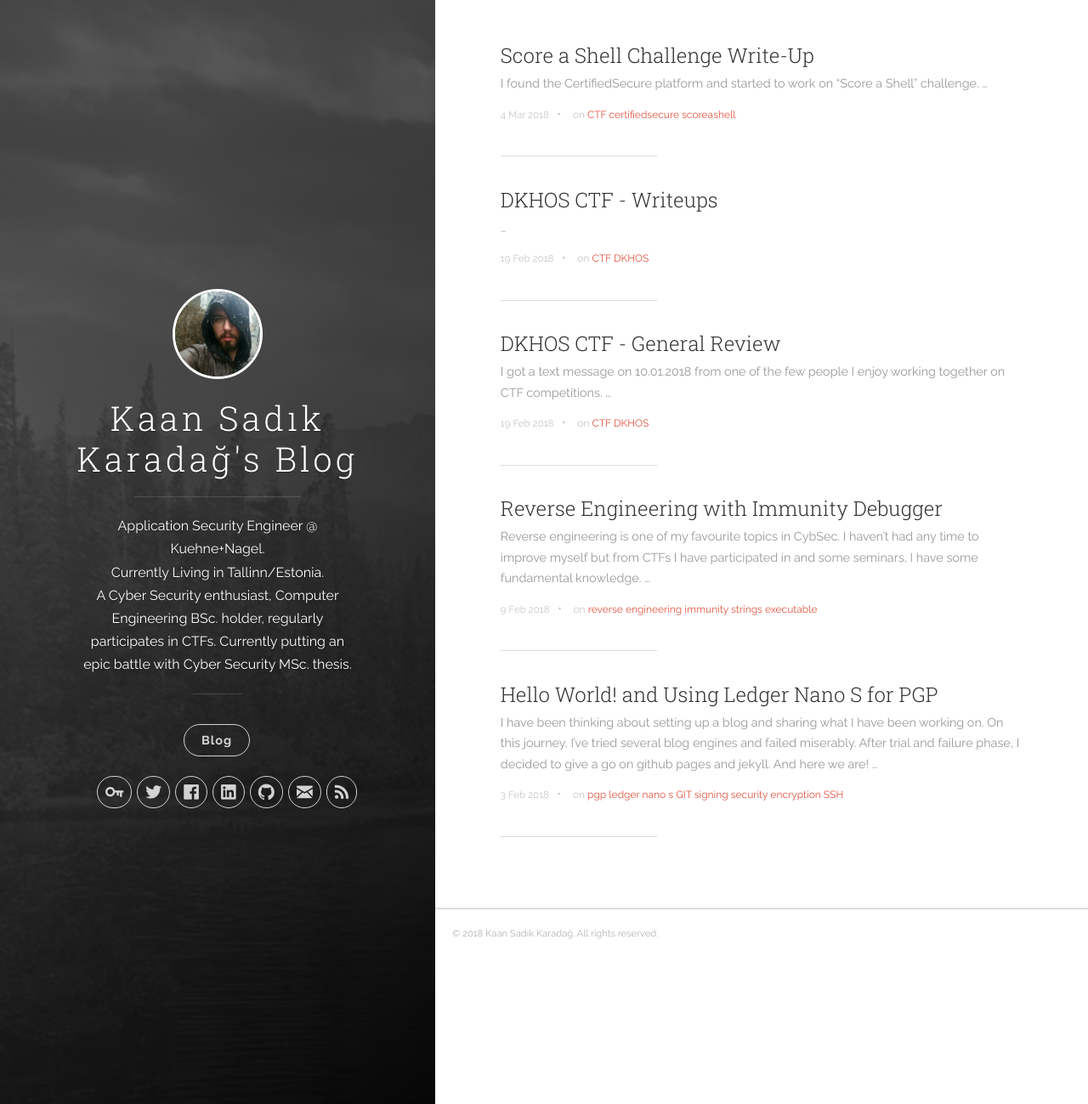
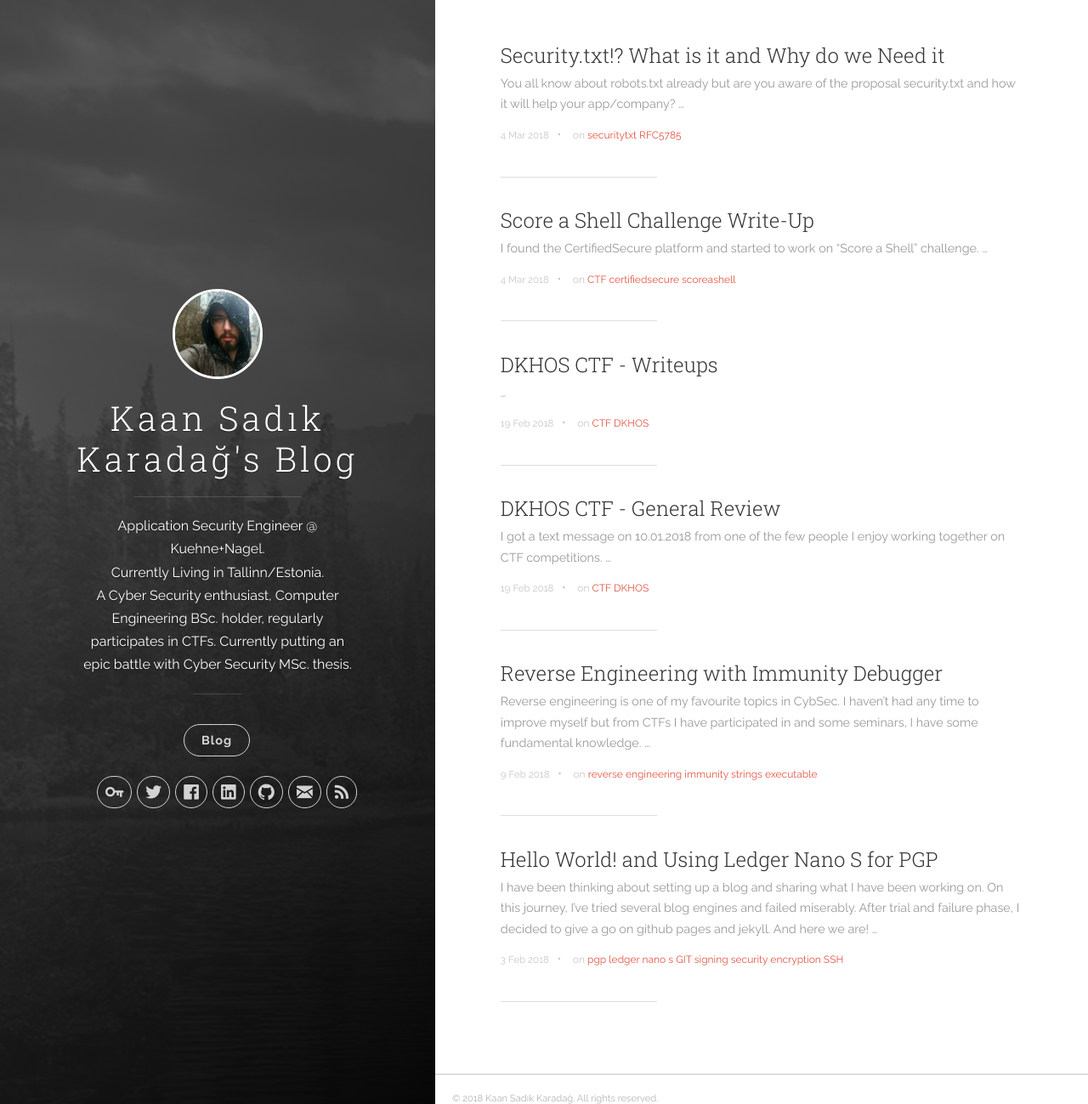
Before and after one commit to massimotamos/massimotamos.github.io, a Jekyll site: the page built from index.html, in a window 1280 px wide and 1299 px high. Shown: the whole window at 85% size. Built offline with Jekyll 4.4.1, drawn with Linux system fonts in a browser that asks for light colours; the list of posts is cut into pages by our own code; part of the change alters nothing that is shown.

Commit message:
post 6 security.txt

```diff
--- a/_config.yml
+++ b/_config.yml
@@ -42,3 +42,4 @@ kramdown:
 
 plugins: ['jekyll-paginate','jekyll-seo-tag']
 exclude: ['README.md', 'Gemfile', 'Gemfile.lock', 'screenshot.png']
+include: ['.well-known']
--- /dev/null
+++ b/_posts/2018-03-03-Now-we-have-Security.txt!.markdown
@@ -0,0 +1,42 @@
+---
+layout: post
+comments: true
+title:  "Security.txt!? What is it and Why do we Need it"
+date:   2018-03-04 18:04:23
+categories: [appsec]
+tags: [securitytxt, RFC5785]
+---
+
+You all know about robots.txt already but are you aware of the proposal security.txt and how it will help your app/company?
+
+Security researchers often face problems when it comes to communicate the site-owner/company about a vulnerability and the app can be not in any bug bounty programs. Then, how should researcher share this information? Majority of time, the vulnerabilities found are just left undisclosed because of problems on communication side.
+
+What can we do about it? The most logical and easiest solution would be including details on whom to communicate with and how on the website. Yet, without any standards, researcher could also use his time to look for any communication channels or responsible and we all know that not every website/app has good UI-UX.
+
+To adress this, people came up with the solution: [Security.txt]. It's a text based file stored just like robots.txt with information on Security responsibles and ways to disclose a vulnerability for that particular app. **_Security.txt has been submitted to RFC review and currently is just an [Internet Draft]._**
+
+Let's look at the Internet Draft
+
+![image]({{ site.baseurl }}/assets/images/post6/post6-1.jpg)
+
+Now let's look at how Google implemented it:
+
+![image]({{ site.baseurl }}/assets/images/post6/post6-2.jpg)
+
+And this is mine: [KaanSK Security.txt]https://kaansk.github.io/.well-known/security.txt)
+
+You can also realize _.well-known_ folder in URLs. This has been spesified in [RFC5785] as:
+
+
+>It is increasingly common for Web-based protocols to require the discovery of policy or other information about a host ("site-wide metadata") before making a request. For example, the Robots Exclusion Protocol http://www.robotstxt.org/ specifies a way for automated processes to obtain permission to access resources; likewise, the Platform for Privacy Preferences [W3C.REC-P3P-20020416] tells user-agents how to discover privacy policy beforehand.
+>While there are several ways to access per-resource metadata (e.g., HTTP headers, WebDAV's PROPFIND [RFC4918]), the perceived overhead (either in terms of client-perceived latency and/or deployment difficulties) associated with them often precludes their use in these scenarios.
+>
+>When this happens, it is common to designate a "well-known location" for such data, so that it can be easily located. However, this approach has the drawback of risking collisions, both with other such designated "well-known locations" and with pre-existing resources.
+>To address this, this memo defines a path prefix in HTTP(S) URIs for these "well-known locations", /.well-known/. Future specifications that need to define a resource for such site-wide metadata can register their use to avoid collisions and minimise impingement upon sites' URI space.
+
+To conclude, security.txt is not a replacement for bug bounties. Its just an extension or addition. It will make the vulnerability disclose process more convenient for security researchers and website/app owners.
+
+
+[RFC5785]: https://tools.ietf.org/html/rfc5785
+[Internet Draft]: https://tools.ietf.org/html/draft-foudil-securitytxt-02
+[Security.txt]: https://securitytxt.org/
```
Also changed, not shown: .well-known/security.txt (added), assets/images/post6/post6-1.jpg (added), assets/images/post6/post6-2.jpg (added), 1 other file.
